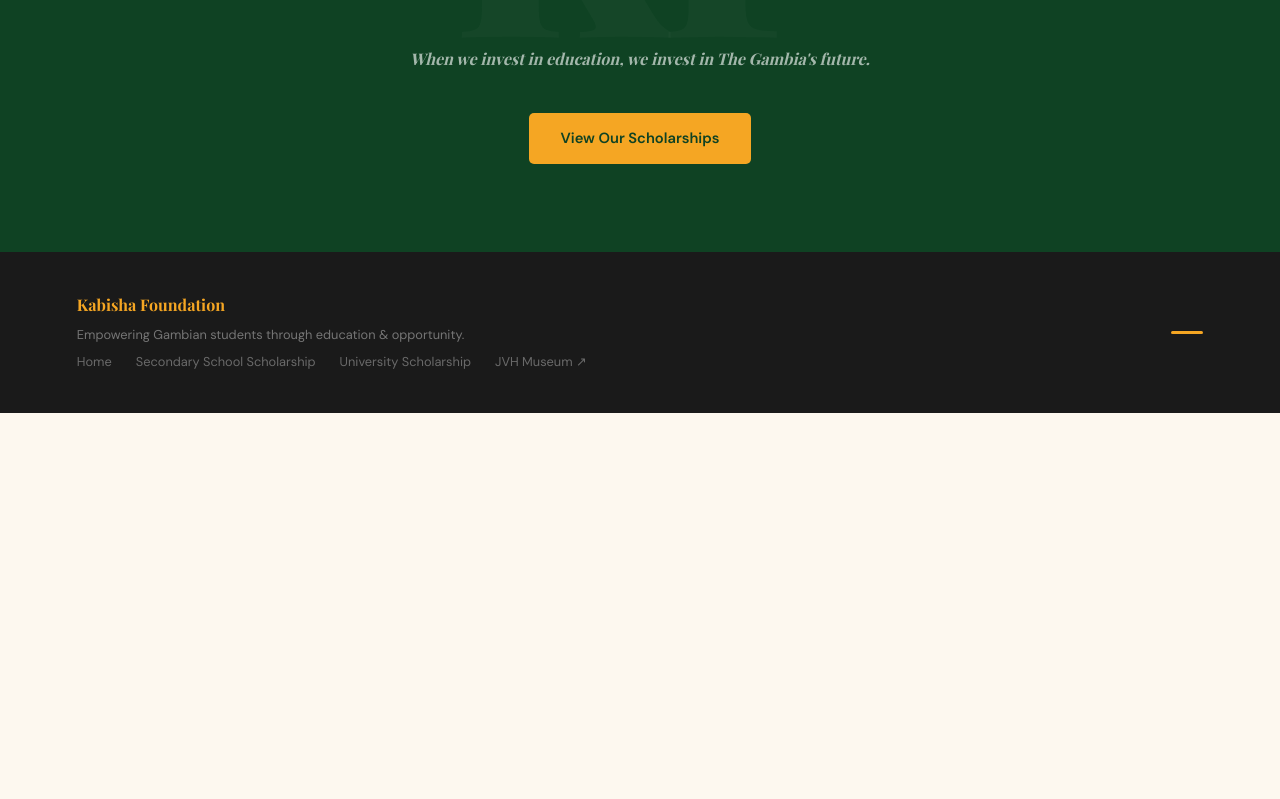
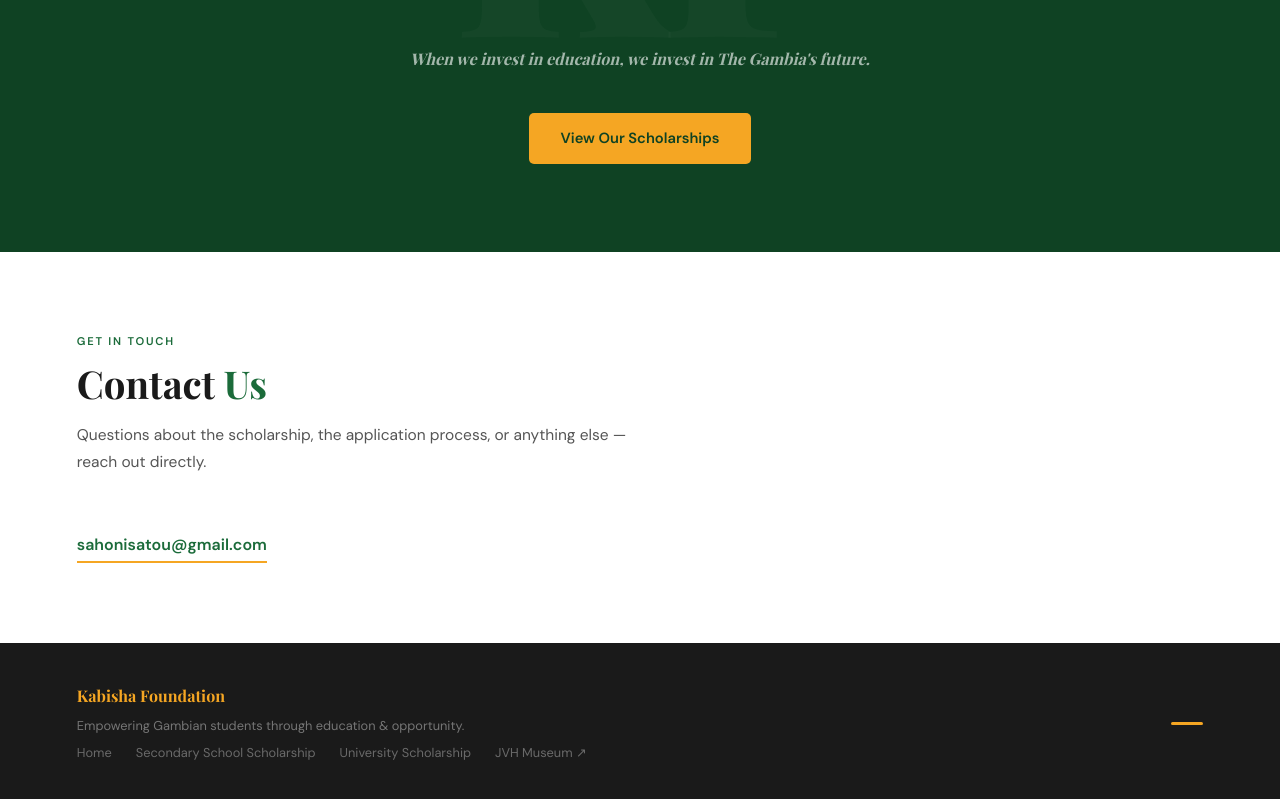
Before and after one commit to pure-matter/kabisha-scholars, a plain HTML site: page about.html in a window 1280 px wide. Shown: the part 2250-3049 px from the top of the page. Before the commit the page ends 2663 px from the top, so only its background shows below. Drawn offline with nearby package versions, Linux system fonts and the light colour scheme.

Commit message:
add contact

```diff
--- a/about.html
+++ b/about.html
@@ -194,6 +194,24 @@
   <a href="index.html" class="btn btn-gold" style="position:relative;z-index:1">View Our Scholarships</a>
 </div>
 
+<!-- CONTACT -->
+<section class="section white" id="contact">
+  <div class="section-label">Get in Touch</div>
+  <h2>Contact <span>Us</span></h2>
+  <p>Questions about the scholarship, the application process, or anything else — reach out directly.</p>
+  <a href="mailto:YOUR_EMAIL_HERE" style="
+    display: inline-block;
+    margin-top: 0.5rem;
+    font-size: 1rem;
+    font-weight: 600;
+    color: var(--green);
+    text-decoration: none;
+    border-bottom: 2px solid var(--gold);
+    padding-bottom: 2px;
+    transition: color 0.2s;
+  ">sahonisatou@gmail.com</a>
+</section>
+
 <footer>
   <div>
     <div class="footer-logo">Kabisha Foundation</div>
```
